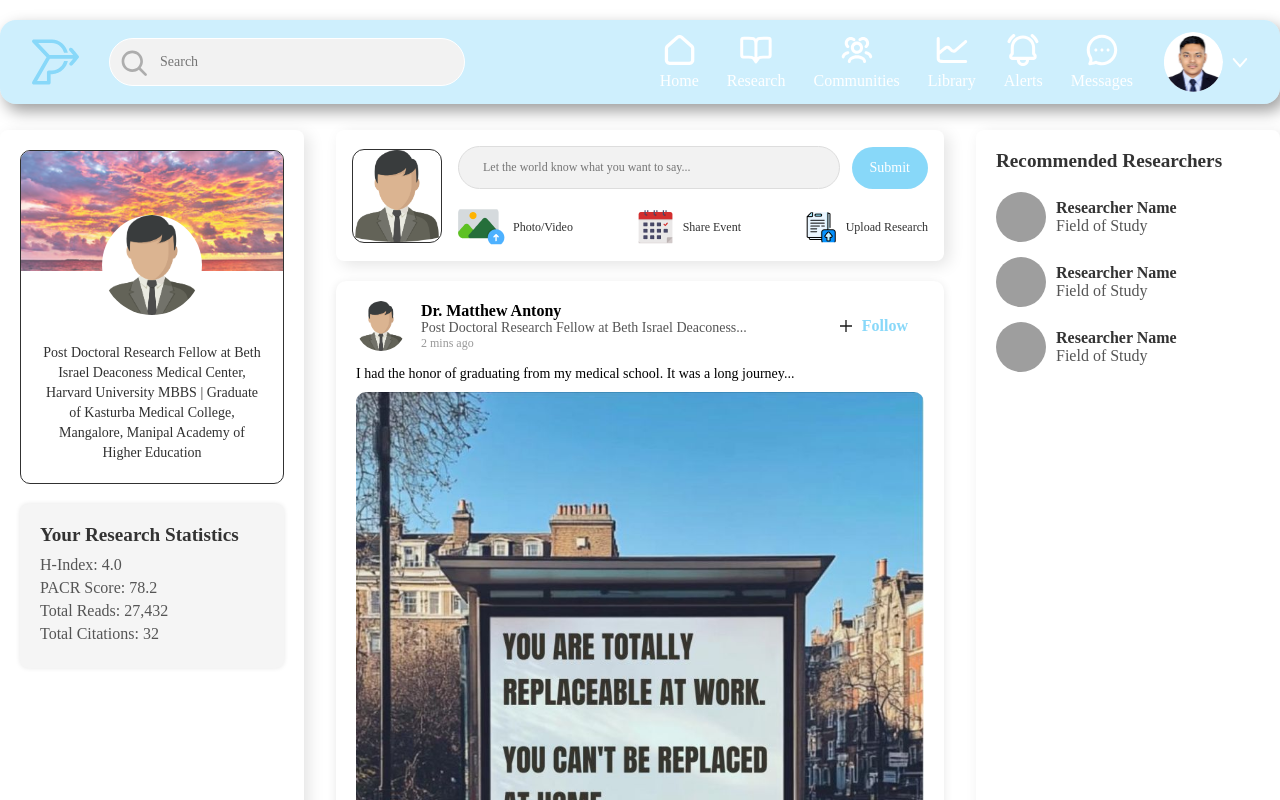
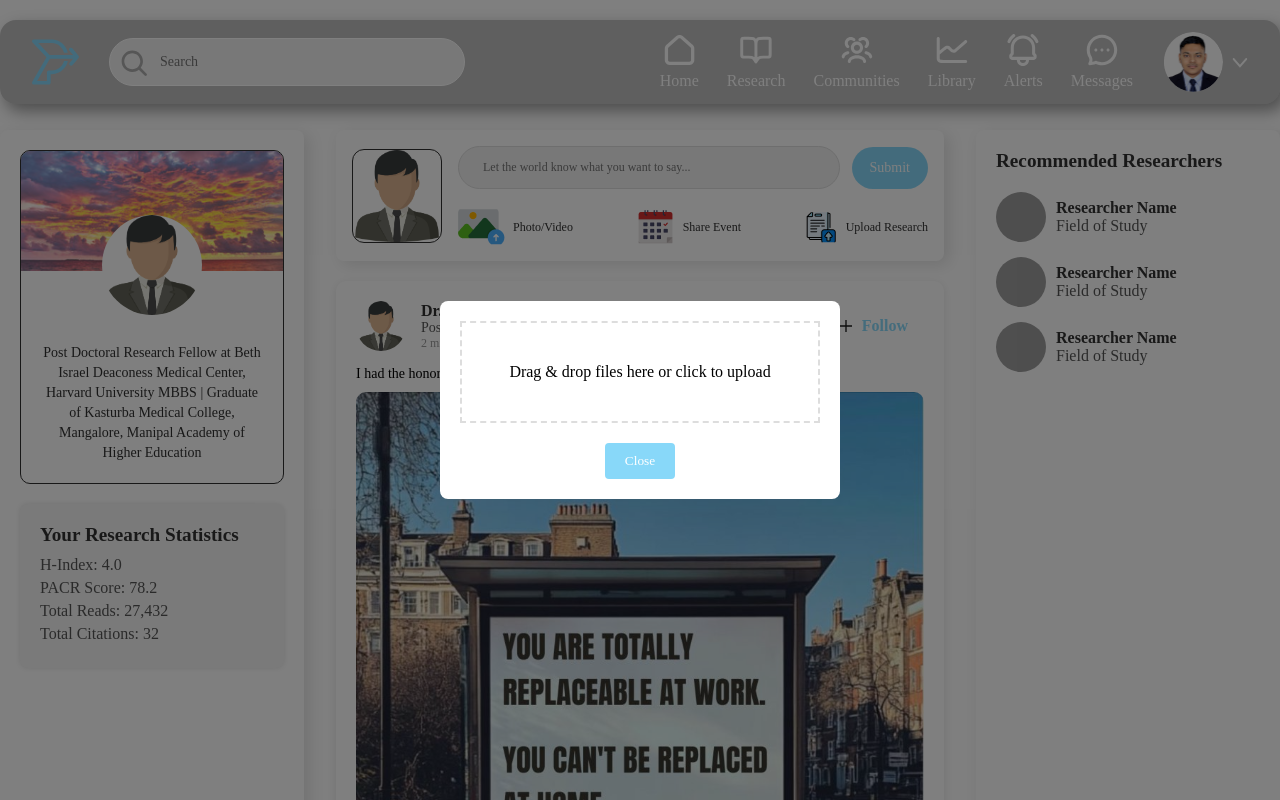
Before and after one commit to cristeayan/PACR, a Next.js app in the folder pacrfrontend/: page /dashboard in a window 1280 px wide. Both pictures are taken after a click on the button "Photo/Video". Shown: the top 800 px of the page. Built offline with nearby package versions, Linux system fonts and the light colour scheme; grey boxes are pictures that could not be loaded; a web font is replaced by a local one.

Commit message:
add the current date

```diff
--- a/pacrfrontend/components/Header.js
+++ b/pacrfrontend/components/Header.js
@@ -12,7 +12,7 @@ const Header = () => {
     alignItems: 'center',
     justifyContent: 'space-between',
     padding: '12px 32px',
-    backgroundColor: '#88d8f969',
+    backgroundColor: 'rgb(0 0 0 / 25%)',
     boxShadow: '5px 7px 16px 0px #00000063',
     position: 'fixed',
     top: '20px',
--- a/pacrfrontend/components/Post.js
+++ b/pacrfrontend/components/Post.js
@@ -102,8 +102,8 @@ const Post = () => {
         <img src="/dummy-man.png" alt="User Profile" style={styles.profileImage} />
         <div>
           <div style={styles.userName}
-      onMouseEnter={handleMouseEnter}
-      onMouseLeave={handleMouseLeave}>Dr. Matthew Antony</div>
+      onMouseOver={handleMouseEnter}
+      onMouseOut={handleMouseLeave}><a style={{ textDecoration: isHovered ? "underline" : "none", color: '#313131' }} href='#'>Dr. Matthew Antony</a></div>
           <div style={styles.tagline}>
             Post Doctoral Research Fellow at Beth Israel Deaconess...
           </div>
@@ -334,7 +334,9 @@ const styles = {
       fontWeight: 'bold',
       fontSize: '16px',
       cursor: 'pointer',
-      textDecoration: 'none',
+    },
+    hover: {
+      textDecoration: 'underline',
     },
     tagline: {
       color: '#555',
--- a/pacrfrontend/components/PostBox.js
+++ b/pacrfrontend/components/PostBox.js
@@ -1,11 +1,55 @@
 import { useUser } from '../context/UserContext';
+import React, { useState } from 'react';
 
 const PostBox = () => {
   const { user } = useUser();
+  const [isPopupOpen, setIsPopupOpen] = useState(false);
+  const [uploadedFile, setUploadedFile] = useState(null);
+  const [isDragging, setIsDragging] = useState(false); // Dragging state for visual feedback
+
+  // Handle file drop
+  const handleDrop = (event) => {
+    event.preventDefault();
+    setIsDragging(false);
+    const file = event.dataTransfer.files[0];
+    if (file) {
+      setUploadedFile(file);
+    }
+  };
+
+  // Handle drag events
+  const handleDragOver = (event) => {
+    event.preventDefault();
+    setIsDragging(true);
+  };
+
+  const handleDragLeave = () => {
+    setIsDragging(false);
+  };
+
+  // Handle file upload via input
+  const handleFileUpload = (event) => {
+    const file = event.target.files[0];
+    if (file) {
+      setUploadedFile(file);
+    }
+  };
+
+  // Delete uploaded file (prevent opening file explorer)
+  const deleteUploadedFile = (event) => {
+    event.stopPropagation(); // Prevent the file input from being triggered
+    setUploadedFile(null);
+  };
 
   return (
+    <>
+      {/* Your Existing PostBox Code */}
       <div style={postBoxWrapperStyle}>
-                <img src={user ? "http://127.0.0.1:8000" + user.profile_picture : '/dummy-man.png'} alt='Profile' style={postBoxProfilePicStyle} />
+        <img
+          src={user ? 'http://127.0.0.1:8000' + user.profile_picture : '/dummy-man.png'}
+          alt='Profile'
+          style={postBoxProfilePicStyle}
+        />
         <div style={postBoxContentStyle}>
           <div style={postBoxInputWrapStyle}>
             <input
@@ -16,7 +60,7 @@ const PostBox = () => {
             <button style={postBoxSubmitStyle}>Submit</button>
           </div>
           <div style={postBoxButtonsWrapperStyle}>
-                    <button style={postBoxButtonStyle}>
+            <button style={postBoxButtonStyle} onClick={() => setIsPopupOpen(true)}>
               <img src='Upload Photo Icon.png' alt='Photo/Video' /> Photo/Video
             </button>
             <button style={postBoxButtonStyle}>
@@ -28,9 +72,127 @@ const PostBox = () => {
           </div>
         </div>
       </div>
-    )
 
-}
+      {/* New Modal for Upload */}
+      {isPopupOpen && (
+        <div style={popupOverlayStyle}>
+          <div style={popupContentStyle}>
+            <input
+              type='file'
+              id='fileInput'
+              style={{ display: 'none' }}
+              onChange={handleFileUpload}
+            />
+            <label
+              htmlFor='fileInput'
+              style={{
+                ...fileInputLabelStyle,
+                ...(isDragging ? draggingStyle : {}), // Apply drag style only to label
+              }}
+              onDragOver={handleDragOver}
+              onDragLeave={handleDragLeave}
+              onDrop={handleDrop}
+            >
+              {uploadedFile ? (
+                <div style={filePreviewContainerStyle}>
+                  {uploadedFile.type.startsWith('image/') ? (
+                    <img
+                      src={URL.createObjectURL(uploadedFile)}
+                      alt='Uploaded Preview'
+                      style={previewImageStyle}
+                    />
+                  ) : (
+                    <video controls style={previewImageStyle}>
+                      <source src={URL.createObjectURL(uploadedFile)} />
+                    </video>
+                  )}
+                  <button onClick={deleteUploadedFile} style={deleteButtonStyle}>
+                    X
+                  </button>
+                </div>
+              ) : (
+                <p>Drag & drop files here or click to upload</p>
+              )}
+            </label>
+            <button onClick={() => setIsPopupOpen(false)} style={closeButtonStyle}>
+              Close
+            </button>
+          </div>
+        </div>
+      )}
+    </>
+  );
+};
+
+// Styles
+const popupOverlayStyle = {
+  position: 'fixed',
+  top: 0,
+  left: 0,
+  width: '100%',
+  height: '100%',
+  backgroundColor: 'rgba(0, 0, 0, 0.5)',
+  display: 'flex',
+  justifyContent: 'center',
+  alignItems: 'center',
+  zIndex: 999,
+};
+
+const popupContentStyle = {
+  backgroundColor: '#fff',
+  padding: '20px',
+  borderRadius: '8px',
+  width: '400px',
+  textAlign: 'center',
+};
+
+const fileInputLabelStyle = {
+  display: 'block',
+  padding: '40px',
+  border: '2px dashed #ddd',
+  cursor: 'pointer',
+  marginBottom: '20px',
+  transition: 'border-color 0.3s ease, background-color 0.3s ease',
+};
+
+const draggingStyle = {
+  borderColor: '#88D8F9', // Visual feedback while dragging
+  backgroundColor: '#f0faff', // Light blue background for better feedback
+};
+
+const previewImageStyle = {
+  maxWidth: '100%',
+  maxHeight: '300px',
+  marginTop: '10px',
+};
+
+const filePreviewContainerStyle = {
+  position: 'relative',
+};
+
+const deleteButtonStyle = {
+  position: 'absolute',
+  top: '5px',
+  right: '5px',
+  backgroundColor: 'red',
+  color: '#fff',
+  border: 'none',
+  borderRadius: '50%',
+  width: '24px',
+  height: '24px',
+  cursor: 'pointer',
+};
+
+const closeButtonStyle = {
+  padding: '10px 20px',
+  backgroundColor: '#88D8F9',
+  border: 'none',
+  borderRadius: '4px',
+  color: '#fff',
+  cursor: 'pointer',
+};
+
+// Your Existing Styles
 const postBoxWrapperStyle = {
   display: 'flex',
   alignItems: 'center',
```
Lines whose indentation alone changed are shown as unchanged.
